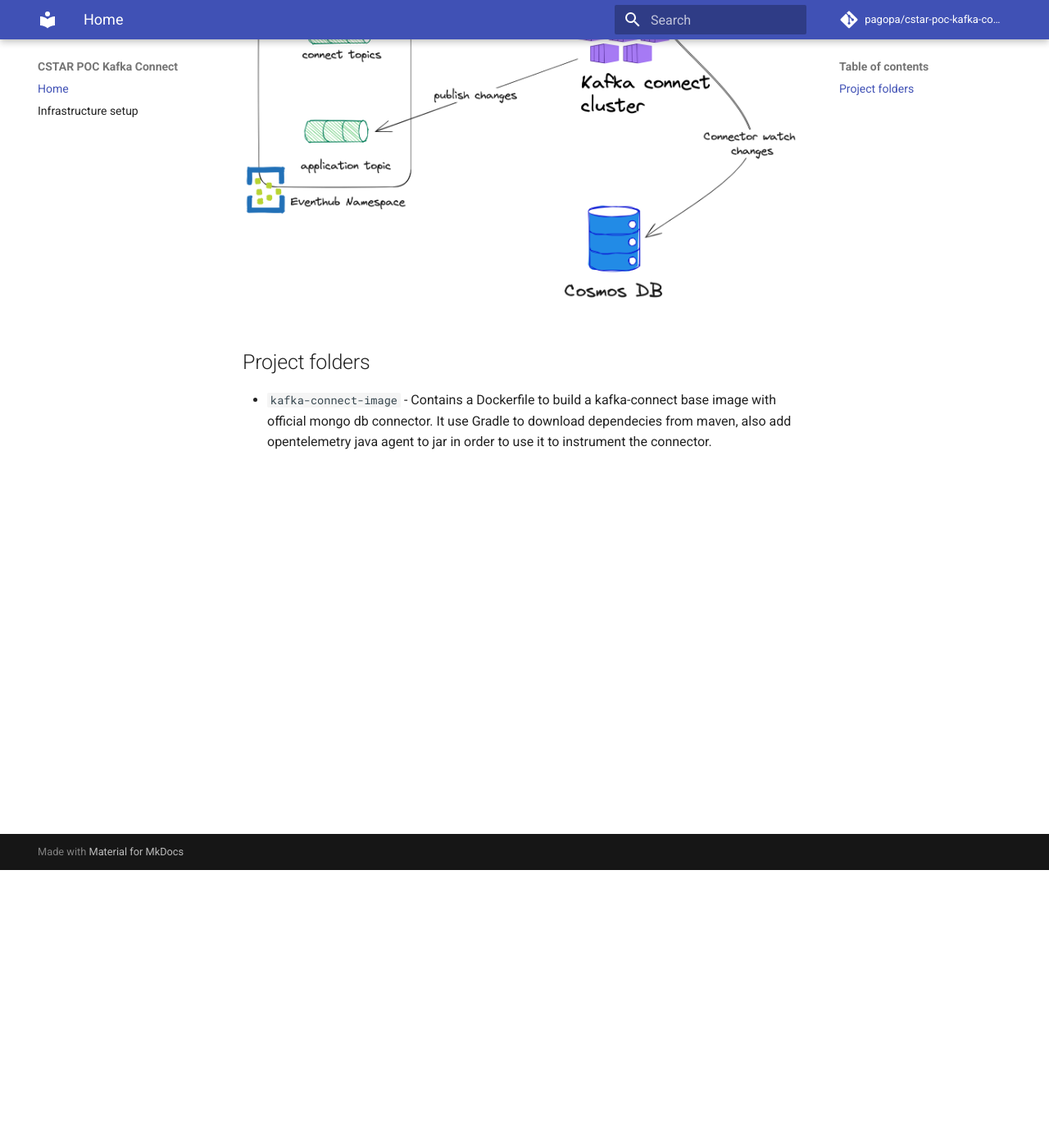
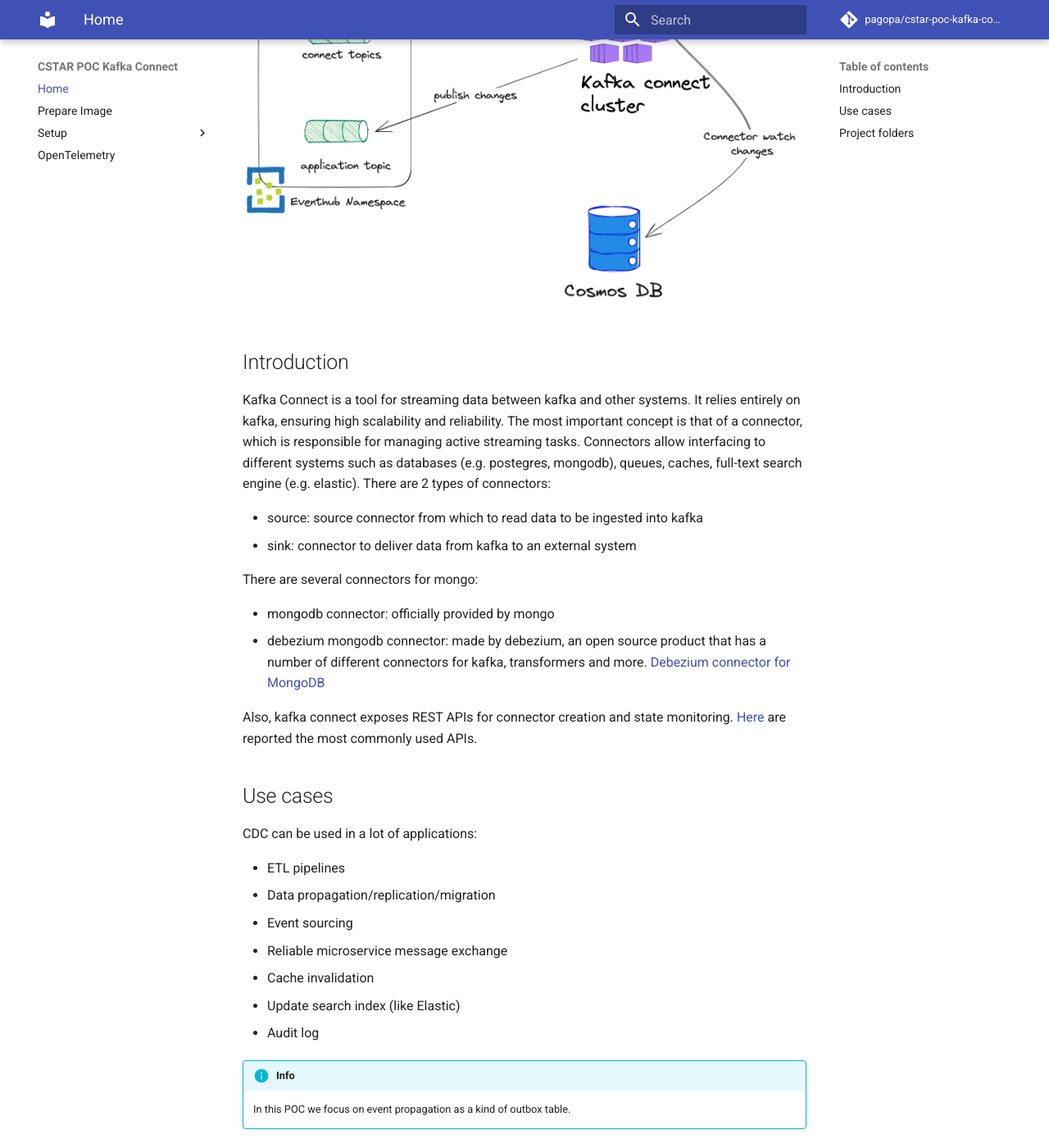
Before and after one commit to pagopa/cstar-poc-kafka-connect, an MkDocs documentation site: the page built from docs/index.md, in a window 1280 px wide and 1400 px high, scrolled down 339 px. Shown: the whole window at 82% size. Built offline with MkDocs 1.6.1 and Material for MkDocs 9.7.7, drawn with Linux system fonts in a browser that asks for light colours; comment, search, counter and statistics services are not loaded.

Commit message:
update docs

```diff
--- a/docs/index.md
+++ b/docs/index.md
@@ -4,5 +4,32 @@
 
 ![Architecture](images/connect.png)
 
+## Introduction
+Kafka Connect is a tool for streaming data between kafka and other systems. It relies entirely on kafka, ensuring high scalability and reliability. The most important concept is that of a connector, which is responsible for managing active streaming tasks. Connectors allow interfacing to different systems such as databases (e.g. postegres, mongodb), queues, caches, full-text search engine (e.g. elastic). There are 2 types of connectors:
+
+- source: source connector from which to read data to be ingested into kafka
+- sink: connector to deliver data from kafka to an external system
+
+There are several connectors for mongo:
+
+- mongodb connector: officially provided by mongo
+- debezium mongodb connector: made by debezium, an open source product that has a number of different connectors for kafka, transformers and more. [Debezium connector for MongoDB](https://debezium.io/documentation/reference/stable/connectors/mongodb.html)
+
+Also, kafka connect exposes REST APIs for connector creation and state monitoring. [Here](https://developer.confluent.io/courses/kafka-connect/rest-api/#inspect-task-details) are reported the most commonly used APIs.
+
+## Use cases
+CDC can be used in a lot of applications:
+
+- ETL pipelines
+- Data propagation/replication/migration
+- Event sourcing
+- Reliable microservice message exchange
+- Cache invalidation
+- Update search index (like Elastic)
+- Audit log
+
+!!! info
+    In this POC we focus on event propagation as a kind of outbox table.
+
 ## Project folders
 * `kafka-connect-image` - Contains a Dockerfile to build a kafka-connect base image with official mongo db connector. It use Gradle to download dependecies from maven, also add opentelemetry java agent to jar in order to use it to instrument the connector.
--- a/mkdocs.yml
+++ b/mkdocs.yml
@@ -1,14 +1,32 @@
 nav:
   - Home: index.md
-  - Infrastructure setup: infra-setup.md
+  - Prepare Image: prepare-image.md
+  - Setup:
+    - 'Kafka connect setup': setup.md
+    - 'Deploy connector': deploy-connector.md
+  - OpenTelemetry: opentelemetry.md
 repo_name: pagopa/cstar-poc-kafka-connect
 repo_url: https://github.com/pagopa/cstar-poc-kafka-connect
 site_author: PagoPA
 site_name: CSTAR POC Kafka Connect
 site_url: https://github.com/pagopa/cstar-poc-kafka-connect
 theme:
+  name: material
   font:
     code: Roboto Mono
     text: Roboto
-  name: material
+  features:
+    - content.code.copy
 use_directory_urls: true
+markdown_extensions:
+  - pymdownx.highlight:
+      anchor_linenums: true
+      line_spans: __span
+      pygments_lang_class: true
+  - pymdownx.inlinehilite
+  - pymdownx.snippets
+  - pymdownx.superfences
+  - admonition
+  - pymdownx.details
+  - pymdownx.tabbed:
+      alternate_style: true
```
Also changed, not shown: docs/deploy-connector.md (added, +14 -0 lines), docs/examples/kafka-connect/mongo-connector-example.json (added, +21 -0 lines), docs/examples/opentelemetry/values.yml (added, +29 -0 lines), docs/infra-setup.md (deleted, +0 -104 lines), docs/opentelemetry.md (added, +40 -0 lines), docs/prepare-image.md (added, +18 -0 lines), docs/setup.md (added, +87 -0 lines), 3 other files.
